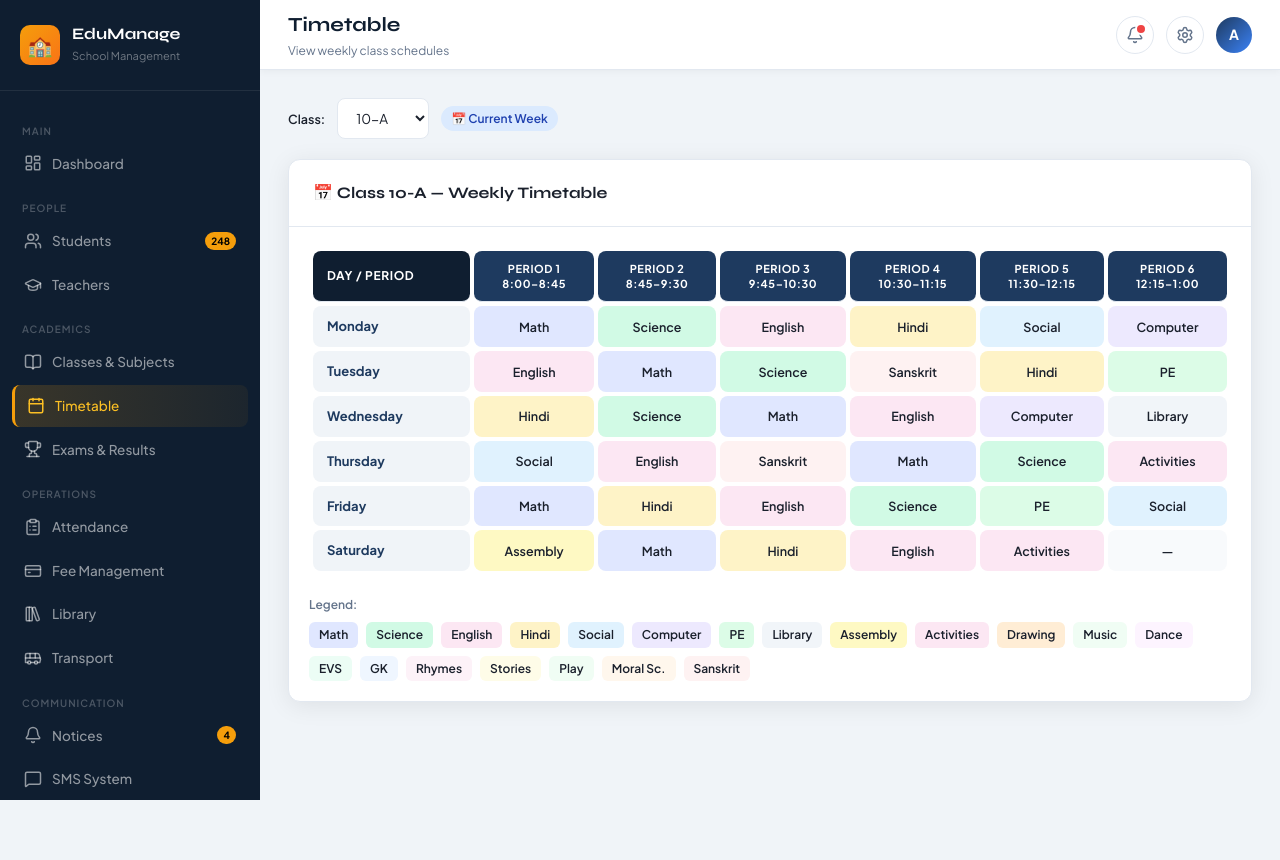
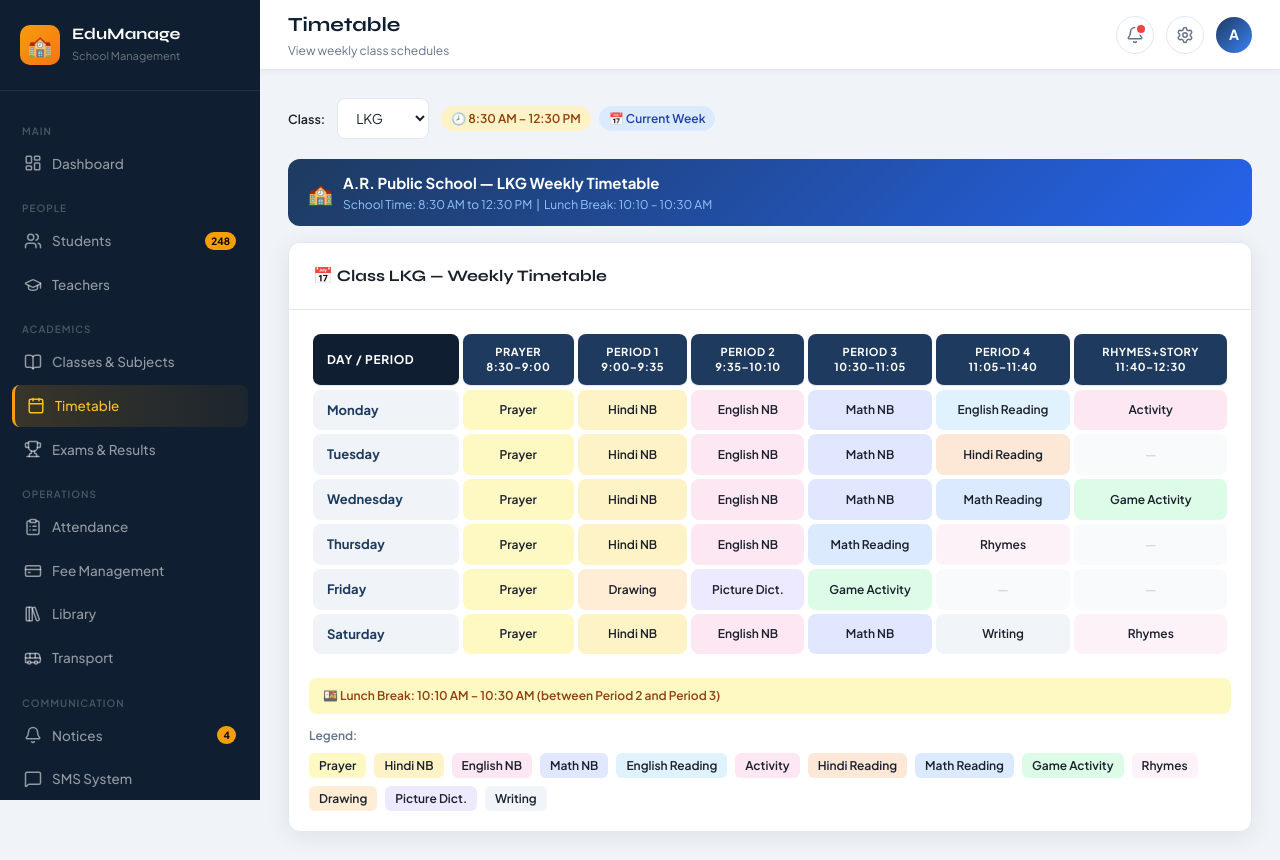
Before and after one commit to rajeshsarkar95/EduManage, a Next.js app: page /timetable in a window 1280 px wide. Before the commit the page ends 800 px from the top, so only its background shows below. Built offline with nearby package versions, Linux system fonts and the light colour scheme.

Commit message:
fix timetable issus

```diff
--- a/app/timetable/page.tsx
+++ b/app/timetable/page.tsx
@@ -3,10 +3,19 @@ import { useState } from 'react'
 import AppLayout from '@/components/layout/AppLayout'
 
 const CLASS_GROUPS = [
-  {label: 'Pre-Primary', classes: ['NC', 'LKG', 'UKG']},
-  {label: 'Primary (1–5)', classes: ['1-A','1-B','2-A','2-B','3-A','3-B','4-A','4-B','5-A','5-B']},
-  {label: 'Middle (6–8)', classes: ['6-A','6-B','7-A','7-B','8-A','8-B']},
-  {label: 'Secondary (9–10)', classes: ['9-A','9-B','10-A','10-B']},
+  { label: 'Pre-Primary', classes: ['NC', 'LKG', 'UKG'] },
+  { label: 'Primary (1–5)', classes: ['1-A','1-B','2-A','2-B','3-A','3-B','4-A','4-B','5-A','5-B'] },
+  { label: 'Middle (6–8)', classes: ['6-A','6-B','7-A','7-B','8-A','8-B'] },
+  { label: 'Secondary (9–10)', classes: ['9-A','9-B','10-A','10-B'] },
+]
+
+const PERIODS_PRE = [
+  'Prayer\n8:30–9:00',
+  'Period 1\n9:00–9:35',
+  'Period 2\n9:35–10:10',
+  'Period 3\n10:30–11:05',
+  'Period 4\n11:05–11:40',
+  'Rhymes+Story\n11:40–12:30',
 ]
 
 const PERIODS_FULL = [
@@ -18,101 +27,114 @@ const PERIODS_FULL = [
   'Period 6\n12:15–1:00',
 ]
 
-const PERIODS_SHORT = [
-  'Period 1\n8:00–8:45',
-  'Period 2\n8:45–9:30',
-  'Period 3\n9:45–10:30',
-  'Period 4\n10:30–11:15',
-]
-
-const DAYS = ['Monday','Tuesday','Wednesday','Thursday','Friday','Saturday']
+const DAYS = ['Monday', 'Tuesday', 'Wednesday', 'Thursday', 'Friday', 'Saturday']
 
 const SUBJECT_COLORS: Record<string, string> = {
-  Math:        '#e0e7ff',
-  Science:     '#d1fae5',
-  English:     '#fce7f3',
-  Hindi:       '#fef3c7',
-  Social:      '#e0f2fe',
-  Computer:    '#ede9fe',
-  PE:          '#dcfce7',
-  Library:     '#f1f5f9',
-  Assembly:    '#fef9c3',
-  Activities:  '#fce7f3',
-  Drawing:     '#ffedd5',
-  Music:       '#f0fdf4',
-  Dance:       '#fdf4ff',
-  EVS:         '#ecfdf5',
-  GK:          '#eff6ff',
-  Rhymes:      '#fdf2f8',
-  Stories:     '#fefce8',
-  Play:        '#f0fdf4',
-  'Moral Sc.': '#fff7ed',
-  Sanskrit:    '#fef2f2',
-  '—':         '#f8fafc',
+  'Prayer':          '#fef9c3',
+  'Hindi NB':        '#fef3c7',
+  'English NB':      '#fce7f3',
+  'Math NB':         '#e0e7ff',
+  'English Reading': '#e0f2fe',
+  'Hindi Reading':   '#fde8d8',
+  'Math Reading':    '#dbeafe',
+  'Game Activity':   '#dcfce7',
+  'Picture Dict.':   '#ede9fe',
+  'Table Book':      '#fff7ed',
+  'Writing':         '#f1f5f9',
+  'Activity':        '#fce7f3',
+  'Rhymes':          '#fdf2f8',
+  'Drawing':         '#ffedd5',
+  'Math':            '#e0e7ff',
+  'Science':         '#d1fae5',
+  'English':         '#fce7f3',
+  'Hindi':           '#fef3c7',
+  'Social':          '#e0f2fe',
+  'Computer':        '#ede9fe',
+  'PE':              '#dcfce7',
+  'Library':         '#f1f5f9',
+  'Assembly':        '#fef9c3',
+  'Activities':      '#fce7f3',
+  'Music':           '#f0fdf4',
+  'Dance':           '#fdf4ff',
+  'EVS':             '#ecfdf5',
+  'GK':              '#eff6ff',
+  'Moral Sc.':       '#fff7ed',
+  'Sanskrit':        '#fef2f2',
+  '—':               '#f8fafc',
 }
+
 type DaySchedule = Record<string, string[]>
+
 const NC_TIMETABLE: DaySchedule = {
-  Monday:    ['Rhymes','Drawing','Play','Stories'],
-  Tuesday:   ['English','Play','Music','Activities'],
-  Wednesday: ['Rhymes','Drawing','PE','Play'],
-  Thursday:  ['Stories','Activities','Dance','Play'],
-  Friday:    ['English','Music','Drawing','Activities'],
-  Saturday:  ['Assembly','Play','Activities','—'],
+  Monday:    ['Prayer', 'Hindi NB',    'English NB', 'Math NB',      'Activity',        '—'],
+  Tuesday:   ['Prayer', 'Hindi NB',    'English NB', 'Math NB',      'Hindi Reading',   '—'],
+  Wednesday: ['Prayer', 'Hindi NB',    'English NB', 'Math NB',      'Math Reading',    'Game Activity'],
+  Thursday:  ['Prayer', 'Hindi NB',    'English NB', 'Math Reading', 'Rhymes',          '—'],
+  Friday:    ['Prayer', 'Drawing',     'Rhymes',     '—',            '—',               '—'],
+  Saturday:  ['Prayer', 'Hindi NB',    'English NB', 'Math NB',      'Writing',         'Activity'],
 }
+
 const LKG_TIMETABLE: DaySchedule = {
-  Monday:    ['English','Drawing','Play','Rhymes'],
-  Tuesday:   ['Math','English','Music','Activities'],
-  Wednesday: ['Hindi','Drawing','PE','Play'],
-  Thursday:  ['English','Stories','Dance','Activities'],
-  Friday:    ['Math','Music','Drawing','Hindi'],
-  Saturday:  ['Assembly','GK','Activities','—'],
+  Monday:    ['Prayer', 'Hindi NB',    'English NB',   'Math NB',      'English Reading', 'Activity'],
+  Tuesday:   ['Prayer', 'Hindi NB',    'English NB',   'Math NB',      'Hindi Reading',   '—'],
+  Wednesday: ['Prayer', 'Hindi NB',    'English NB',   'Math NB',      'Math Reading',    'Game Activity'],
+  Thursday:  ['Prayer', 'Hindi NB',    'English NB',   'Math Reading', 'Rhymes',          '—'],
+  Friday:    ['Prayer', 'Drawing',     'Picture Dict.','Game Activity','—',               '—'],
+  Saturday:  ['Prayer', 'Hindi NB',    'English NB',   'Math NB',      'Writing',         'Rhymes'],
 }
+
 const UKG_TIMETABLE: DaySchedule = {
-  Monday:    ['English','Math','Drawing','EVS'],
-  Tuesday:   ['Math','Hindi','Music','Activities'],
-  Wednesday: ['English','EVS','PE','Drawing'],
-  Thursday:  ['Hindi','GK','Dance','Activities'],
-  Friday:    ['Math','English','Drawing','Hindi'],
-  Saturday:  ['Assembly','GK','Activities','—'],
+  Monday:    ['Prayer', 'Hindi NB',    'English NB',   'Math NB',      'English Reading', 'Activity'],
+  Tuesday:   ['Prayer', 'Hindi NB',    'English NB',   'Math NB',      'Hindi Reading',   '—'],
+  Wednesday: ['Prayer', 'Hindi NB',    'English NB',   'Math NB',      'Game Activity',   'Rhymes'],
+  Thursday:  ['Prayer', 'Hindi NB',    'English NB',   'Math Reading', 'Rhymes',          '—'],
+  Friday:    ['Prayer', 'Drawing',     'Picture Dict.','Game Activity','—',               '—'],
+  Saturday:  ['Prayer', 'Hindi NB',    'English NB',   'Math NB',      'Table Book',      'Rhymes'],
 }
-const PRIMARY_TIMETABLE = (section: string): DaySchedule => ({
-  Monday:    ['English','Math','Hindi','EVS','Drawing','PE'],
-  Tuesday:   ['Math','English','Hindi','GK','Library','Activities'],
-  Wednesday: ['Hindi','Math','English','EVS','Music','Computer'],
-  Thursday:  ['English','Hindi','Math','GK','Dance','EVS'],
-  Friday:    ['Math','English','Hindi','Drawing','PE','Activities'],
-  Saturday:  ['Assembly','Hindi','English','Math','Activities','—'],
+
+const PRIMARY_TIMETABLE = (_section: string): DaySchedule => ({
+  Monday:    ['English',  'Math',    'Hindi',   'EVS',        'Drawing',    'PE'],
+  Tuesday:   ['Math',     'English', 'Hindi',   'GK',         'Library',    'Activities'],
+  Wednesday: ['Hindi',    'Math',    'English', 'EVS',        'Music',      'Computer'],
+  Thursday:  ['English',  'Hindi',   'Math',    'GK',         'Dance',      'EVS'],
+  Friday:    ['Math',     'English', 'Hindi',   'Drawing',    'PE',         'Activities'],
+  Saturday:  ['Assembly', 'Hindi',   'English', 'Math',       'Activities', '—'],
 })
 
-const MIDDLE_TIMETABLE = (section: string): DaySchedule => ({
-  Monday:    ['Math','Science','English','Hindi','Social','Computer'],
-  Tuesday:   ['English','Math','Science','Social','Hindi','PE'],
-  Wednesday: ['Hindi','Science','Math','English','Computer','Library'],
-  Thursday:  ['Social','English','Hindi','Math','Science','Activities'],
-  Friday:    ['Math','Hindi','English','Science','PE','Social'],
-  Saturday:  ['Assembly','Math','Hindi','English','Activities','—'],
+const MIDDLE_TIMETABLE = (_section: string): DaySchedule => ({
+  Monday:    ['Math',     'Science', 'English', 'Hindi',      'Social',     'Computer'],
+  Tuesday:   ['English',  'Math',    'Science', 'Social',     'Hindi',      'PE'],
+  Wednesday: ['Hindi',    'Science', 'Math',    'English',    'Computer',   'Library'],
+  Thursday:  ['Social',   'English', 'Hindi',   'Math',       'Science',    'Activities'],
+  Friday:    ['Math',     'Hindi',   'English', 'Science',    'PE',         'Social'],
+  Saturday:  ['Assembly', 'Math',    'Hindi',   'English',    'Activities', '—'],
 })
-const SECONDARY_TIMETABLE = (section: string): DaySchedule => ({
-  Monday:    ['Math','Science','English','Hindi','Social','Computer'],
-  Tuesday:   ['English','Math','Science','Sanskrit','Hindi','PE'],
-  Wednesday: ['Hindi','Science','Math','English','Computer','Library'],
-  Thursday:  ['Social','English','Sanskrit','Math','Science','Activities'],
-  Friday:    ['Math','Hindi','English','Science','PE','Social'],
-  Saturday:  ['Assembly','Math','Hindi','English','Activities','—'],
+
+const SECONDARY_TIMETABLE = (_section: string): DaySchedule => ({
+  Monday:    ['Math',     'Science',  'English', 'Hindi',      'Social',     'Computer'],
+  Tuesday:   ['English',  'Math',     'Science', 'Sanskrit',   'Hindi',      'PE'],
+  Wednesday: ['Hindi',    'Science',  'Math',    'English',    'Computer',   'Library'],
+  Thursday:  ['Social',   'English',  'Sanskrit','Math',       'Science',    'Activities'],
+  Friday:    ['Math',     'Hindi',    'English', 'Science',    'PE',         'Social'],
+  Saturday:  ['Assembly', 'Math',     'Hindi',   'English',    'Activities', '—'],
 })
+
 function resolveClass(cls: string): { timetable: DaySchedule; periods: string[] } {
-  if (cls === 'NC')  return { timetable: NC_TIMETABLE,  periods: PERIODS_SHORT }
-  if (cls === 'LKG') return { timetable: LKG_TIMETABLE, periods: PERIODS_SHORT }
-  if (cls === 'UKG') return { timetable: UKG_TIMETABLE, periods: PERIODS_SHORT }
+  if (cls === 'NC')  return { timetable: NC_TIMETABLE,  periods: PERIODS_PRE }
+  if (cls === 'LKG') return { timetable: LKG_TIMETABLE, periods: PERIODS_PRE }
+  if (cls === 'UKG') return { timetable: UKG_TIMETABLE, periods: PERIODS_PRE }
   const num = parseInt(cls.split('-')[0], 10)
   const sec = cls.split('-')[1] || 'A'
   if (num <= 5) return { timetable: PRIMARY_TIMETABLE(sec),   periods: PERIODS_FULL }
   if (num <= 8) return { timetable: MIDDLE_TIMETABLE(sec),    periods: PERIODS_FULL }
-  return            { timetable: SECONDARY_TIMETABLE(sec), periods: PERIODS_FULL }
+  return             { timetable: SECONDARY_TIMETABLE(sec), periods: PERIODS_FULL }
 }
+
 export default function TimetablePage() {
-  const [cls, setCls] = useState('10-A')
+  const [cls, setCls] = useState('LKG')
   const { timetable, periods } = resolveClass(cls)
+
+  const isPrePrimary = ['NC', 'LKG', 'UKG'].includes(cls)
 
   return (
     <AppLayout title="Timetable" subtitle="View weekly class schedules">
@@ -134,20 +156,49 @@ export default function TimetablePage() {
             ))}
           </select>
         </div>
-        <span className="badge badge-info" style={{ fontSize: 12 }}>📅 Current Week</span>
+        <div style={{ display: 'flex', alignItems: 'center', gap: 8 }}>
+          {isPrePrimary && (
+            <span className="badge badge-warning" style={{ fontSize: 12 }}>
+              🕗 8:30 AM – 12:30 PM
+            </span>
+          )}
+          {!isPrePrimary && (
+            <span className="badge badge-info" style={{ fontSize: 12 }}>
+              🕗 8:00 AM – 1:00 PM
+            </span>
+          )}
+          <span className="badge badge-info" style={{ fontSize: 12 }}>📅 Current Week</span>
+        </div>
       </div>
+      {isPrePrimary && (
+        <div style={{
+          background: 'linear-gradient(135deg, #1e3a5f 0%, #2563eb 100%)',
+          borderRadius: 12, padding: '12px 20px', marginBottom: 16,
+          display: 'flex', alignItems: 'center', gap: 10,
+        }}>
+          <span style={{ fontSize: 20 }}>🏫</span>
+          <div>
+            <div style={{ color: '#fff', fontWeight: 700, fontSize: 15 }}>
+              A.R. Public School — {cls} Weekly Timetable
+            </div>
+            <div style={{ color: '#93c5fd', fontSize: 12 }}>
+              School Time: 8:30 AM to 12:30 PM &nbsp;|&nbsp; Lunch Break: 10:10 – 10:30 AM
+            </div>
+          </div>
+        </div>
+      )}
       <div className="card">
         <div className="card-header">
           <h3>📅 Class {cls} — Weekly Timetable</h3>
         </div>
         <div style={{ overflowX: 'auto', padding: 20 }}>
-          <table style={{ borderCollapse: 'separate', borderSpacing: '4px', minWidth: 600 }}>
+          <table style={{ borderCollapse: 'separate', borderSpacing: '4px', minWidth: 640 }}>
             <thead>
               <tr>
                 <th style={{
                   background: '#0f1e30', color: '#fff',
                   padding: '10px 14px', borderRadius: 8,
-                  textAlign: 'left', fontSize: 12
+                  textAlign: 'left', fontSize: 12,
                 }}>
                   Day / Period
                 </th>
@@ -156,7 +207,8 @@ export default function TimetablePage() {
                     background: '#1e3a5f', color: '#fff',
                     padding: '10px 12px', borderRadius: 8,
                     textAlign: 'center', fontSize: 11,
-                    whiteSpace: 'pre-line', lineHeight: 1.4
+                    whiteSpace: 'pre-line', lineHeight: 1.4,
+                    minWidth: 80,
                   }}>
                     {p}
                   </th>
@@ -169,7 +221,7 @@ export default function TimetablePage() {
                   <td style={{
                     background: '#f0f4f8', fontWeight: 700, fontSize: 13,
                     padding: '10px 14px', borderRadius: 8,
-                    color: '#1e3a5f', whiteSpace: 'nowrap'
+                    color: '#1e3a5f', whiteSpace: 'nowrap',
                   }}>
                     {day}
                   </td>
@@ -177,9 +229,12 @@ export default function TimetablePage() {
                     <td key={pi} style={{
                       padding: '8px', textAlign: 'center', borderRadius: 8,
                       background: SUBJECT_COLORS[subj] || '#f8fafc',
-                      fontWeight: 600, fontSize: 12.5, color: '#1a202c'
+                      fontWeight: 600, fontSize: 12, color: '#1a202c',
+                      whiteSpace: 'nowrap',
                     }}>
-                      {subj}
+                      {subj === '—' ? (
+                        <span style={{ color: '#cbd5e1' }}>—</span>
+                      ) : subj}
                     </td>
                   ))}
                 </tr>
@@ -187,20 +242,35 @@ export default function TimetablePage() {
             </tbody>
           </table>
         </div>
+        {isPrePrimary && (
+          <div style={{
+            margin: '0 20px 12px',
+            background: '#fef9c3', borderRadius: 8,
+            padding: '8px 14px', fontSize: 12,
+            color: '#92400e', fontWeight: 600,
+            display: 'flex', alignItems: 'center', gap: 6,
+          }}>
+            🍱 Lunch Break: 10:10 AM – 10:30 AM (between Period 2 and Period 3)
+          </div>
+        )}
         <div style={{ padding: '0 20px 20px' }}>
-          <div style={{ fontSize: 12, color: '#64748b', marginBottom: 8, fontWeight: 600 }}>Legend:</div>
+          <div style={{ fontSize: 12, color: '#64748b', marginBottom: 8, fontWeight: 600 }}>
+            Legend:
+          </div>
           <div style={{ display: 'flex', flexWrap: 'wrap', gap: 8 }}>
-            {Object.entries(SUBJECT_COLORS)
-              .filter(([k]) => k !== '—')
-              .map(([subj, color]) => (
-                <span key={subj} style={{
-                  background: color, padding: '3px 10px',
-                  borderRadius: 6, fontSize: 12, fontWeight: 600
-                }}>
-                  {subj}
-                </span>
-              ))
-            }
+            {Array.from(
+              new Set(
+                DAYS.flatMap(d => timetable[d] || []).filter(s => s !== '—')
+              )
+            ).map(subj => (
+              <span key={subj} style={{
+                background: SUBJECT_COLORS[subj] || '#f8fafc',
+                padding: '3px 10px', borderRadius: 6,
+                fontSize: 12, fontWeight: 600,
+              }}>
+                {subj}
+              </span>
+            ))}
           </div>
         </div>
       </div>
```
Also changed, not shown: app/fees/page.tsx (+29 -33 lines).
